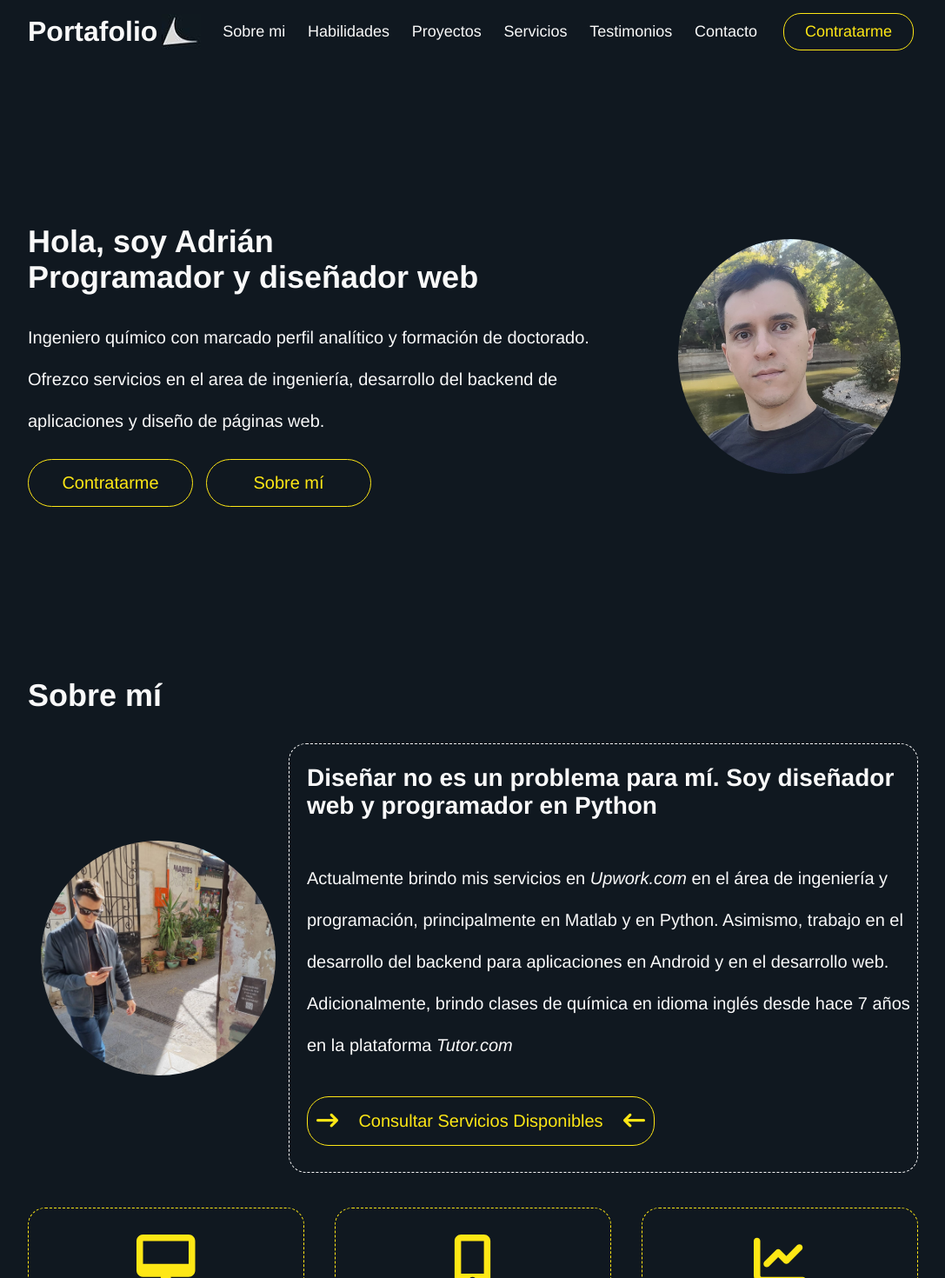
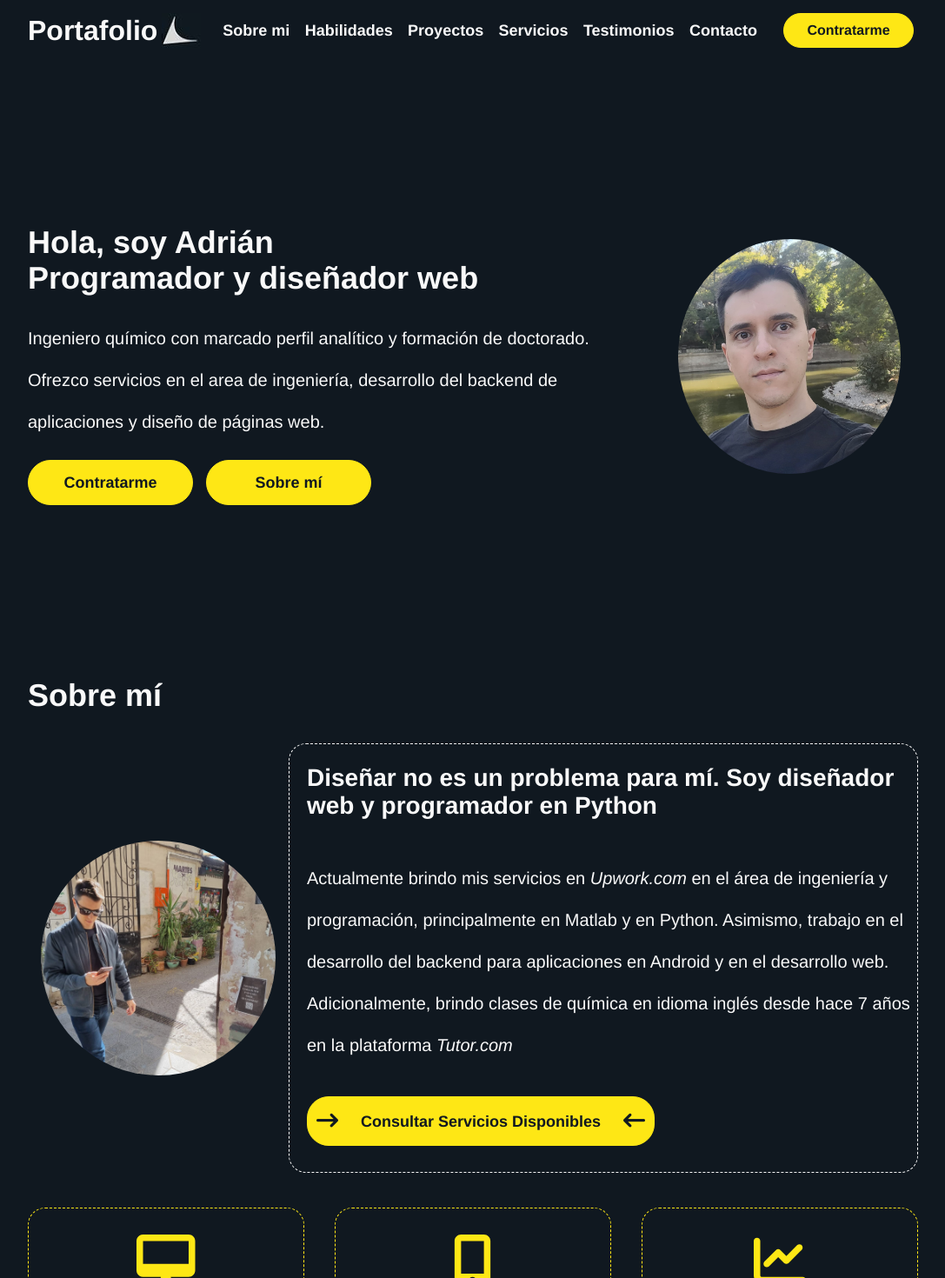
Before and after one commit to AdrianParodi/html-portfolio-react, a React (Vite) app: page / in a window 1280 px wide. Shown: the top 1470 px of the page at 87% size, without its empty margins (96-1183 px from the left). Built offline with nearby package versions, Linux system fonts and the light colour scheme.

Commit message:
se arregló el formato de todos los botones de la pagina

```diff
--- a/src/Component/CardServicio/CardServicio.css
+++ b/src/Component/CardServicio/CardServicio.css
@@ -38,16 +38,16 @@
 .textoMasBoton button{
     color: var(--background-color);
     background-color: var(--color2);
-    font-size: 14px;
-    font-weight: 700;
-    border: none;
+    border: 1px solid var(--color2);
+    font-size: 16px;
+    font-weight: 600;
     border-radius: 30px;
     padding: 7px 30px;
 }
 
 .textoMasBoton button:hover{
-    /* color:var(--color1); */
-    background-color:  rgba(255, 240, 110, 0.906);
+    background-color:  var(--background-color);
+    color: var(--color2);
     transition: var(--transition-buttons);
     cursor: pointer;
 }
--- a/src/Component/Header/Header.css
+++ b/src/Component/Header/Header.css
@@ -3,7 +3,6 @@ header{
     position: fixed;
     box-sizing: border-box;
     top: 0;
-    /* border: 1px solid red; */
     width: calc(100% + var(--general-lateral-margin)); /* Ancho del header, restando los márgenes del body */
     margin-left: calc(-1*var(--general-lateral-margin)); /* Compensa el margen izquierdo del body */
     margin-right: calc(-1*var(--general-lateral-margin)); /* Compensa el margen derecho del body */
@@ -30,7 +29,7 @@ header{
 
 .header-container a{
     font-size:18px;
-    font-weight: 500;
+    font-weight: 600;
     /* text-decoration: none; */
     color:var(--color1);
 }
@@ -38,6 +37,7 @@ header{
 .header-izq{
     display: flex;
     align-items: center;
+    padding: 0px;
 }
 
 .header-izq .portafolio{
@@ -85,14 +85,15 @@ nav a:hover{
     padding: 10px;
     border-radius: 20px;
     border: 1px solid var(--color2);
-    background-color: var(--background-color);
-    color: var(--color2);
+    background-color: var(--color2);
+    color: var(--background-color);
     transition: var(--transition-buttons);
-    font-size: 18px;
+    font-size: 16px;
+    font-weight: 600;
 }
 
 .small-button:hover{
-    background: var(--color2);
-    color: var(--background-color);
+    background: var(--background-color);
+    color: var(--color2);
     cursor: pointer;
 }
--- a/src/Component/Hero/Hero.css
+++ b/src/Component/Hero/Hero.css
@@ -11,15 +11,17 @@
     text-align: center;
     width: 190px;
     border: 1px solid var(--color2);
-    background-color: var(--background-color);
-    color: var(--color2);
+    background-color: var(--color2);
+    color: var(--background-color);
     margin-right: 15px;
     transition: var(--transition-buttons);
+    font-size: 18px;
+    font-weight: 600;
 }
 
 .big-button:hover{
-    background: var(--color2);
-    color: var(--background-color);
+    background: var(--background-color);
+    color: var(--color2);
     cursor: pointer;
 }
 
--- a/src/Component/SobreMi/SobreMi.css
+++ b/src/Component/SobreMi/SobreMi.css
@@ -36,17 +36,19 @@
     padding: 15px 10px;
     border-radius: 25px;
     width: 400px;
+    font-size: 18px;
+    font-weight: 600;
     border: 1px solid var(--color2);
-    background-color: var(--background-color);
-    color: var(--color2);
+    background-color: var(--color2);
+    color: var(--background-color);
     margin-right: 15px;
     margin-top: 15px;
     transition: var(--transition-buttons);
 }
 
 .services-button:hover{
-    background: var(--color2);
-    color: var(--background-color);
+    background: var(--background-color);
+    color: var(--color2);
     cursor: pointer;
 }
 
--- a/src/main.jsx
+++ b/src/main.jsx
@@ -15,7 +15,7 @@ import Contacto from './Component/Contacto/Contacto.jsx'
 
 
 ReactDOM.createRoot(document.getElementById('root')).render(
-  <React.StrictMode>
+    <main>
       <Header/>
       <Hero/>
       <SobreMi/>
@@ -25,5 +25,5 @@ ReactDOM.createRoot(document.getElementById('root')).render(
       <Testimonios/>
       <Contacto/>
       <Footer/>
-  </React.StrictMode>,
+    </main>
 )
```
Lines whose indentation alone changed are shown as unchanged.
